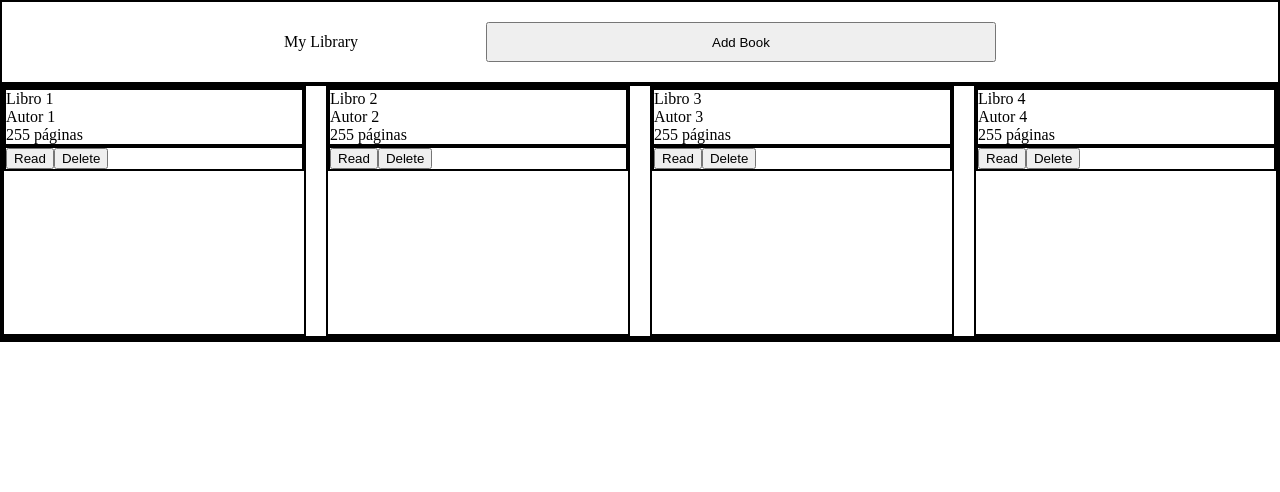
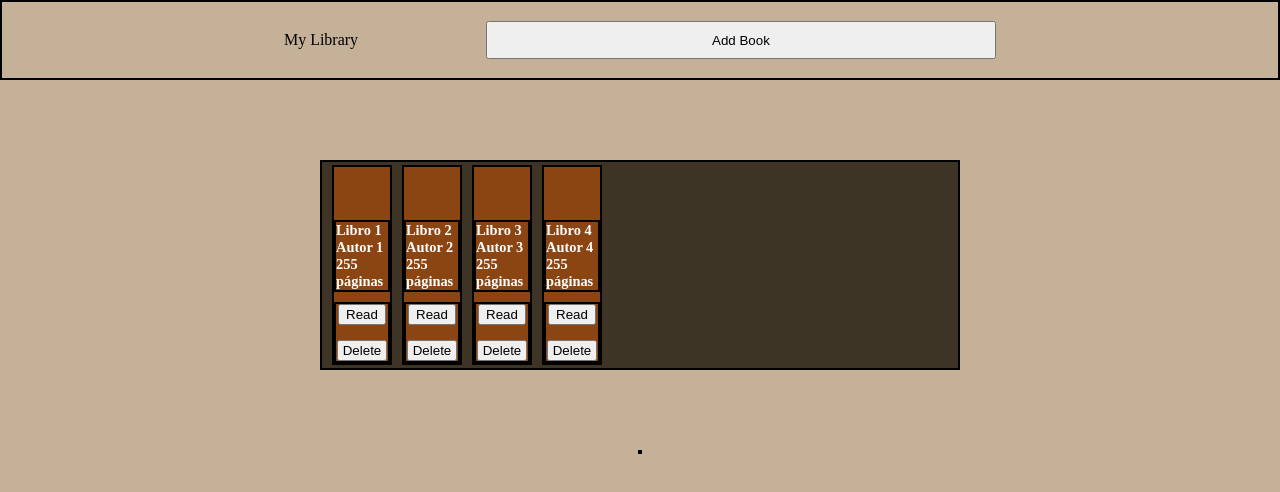
Before and after one commit to Setnegrusni/library-project, a plain HTML site: page index.html in a window 1280 px wide. Drawn offline with Linux system fonts and the light colour scheme.

Commit message:
Added styles

```diff
--- a/styles.css
+++ b/styles.css
@@ -1,14 +1,17 @@
 * {
     margin: 0;
+    box-sizing: border-box;
 }
 
 html,
 body {
     height: 100vh;
-    box-sizing: border-box;
     display: flex;
     flex-direction: column;
     flex: 1;
+    align-items: center;
+    gap: 10%;
+    background-color: #C4B197;
 }
 
 /*Para ver los bordes de los divs*/
@@ -22,6 +25,7 @@ div {
     align-items: center;
     gap: 10%;
     height: 10%;
+    width: 100vw;
 }
 
 #formBook {
@@ -54,7 +58,57 @@ dialog {
 
 .main-container {
     display: grid;
-    grid-template-columns: repeat(auto-fit, minmax(250px, 1fr));
+    grid-template-columns: repeat(auto-fit, minmax(50px, 50px));
+    min-width: 50%;
+    min-height: 210px;
+    align-items: center;
     gap: 20px;
-    min-height: 250px;
+    background-color: #3D3426;
 }
+
+.card {
+    min-width: 60px;
+    max-width: 60px;
+    min-height: 200px;
+    max-height: 200px;
+    margin: 0px 10px;
+    display: flex;
+    flex-direction: column;
+    justify-content: flex-end;
+    gap: 10px;
+    background-color: saddlebrown;
+}
+
+.book-info{
+    display: flex;
+    flex-direction: column;
+    writing-mode: sideways-lr;
+    justify-content: space-evenly;
+}
+
+.title, .author, .pages {
+    font-size: 0.9rem;
+    color: white;
+    font-weight: bold;
+}
+
+.book-opt {
+    display: flex;
+    flex-direction: column;
+    gap: 10px;
+    align-items: center;
+}
+
+#deleteBook, #readBook {
+    max-width: 95%;
+    display: flex;
+    justify-content: center;
+}
+
+#deleteBook {
+    margin-top: 5%;
+}
+
+#readBook {
+    margin-bottom: 5%;
+}
```
